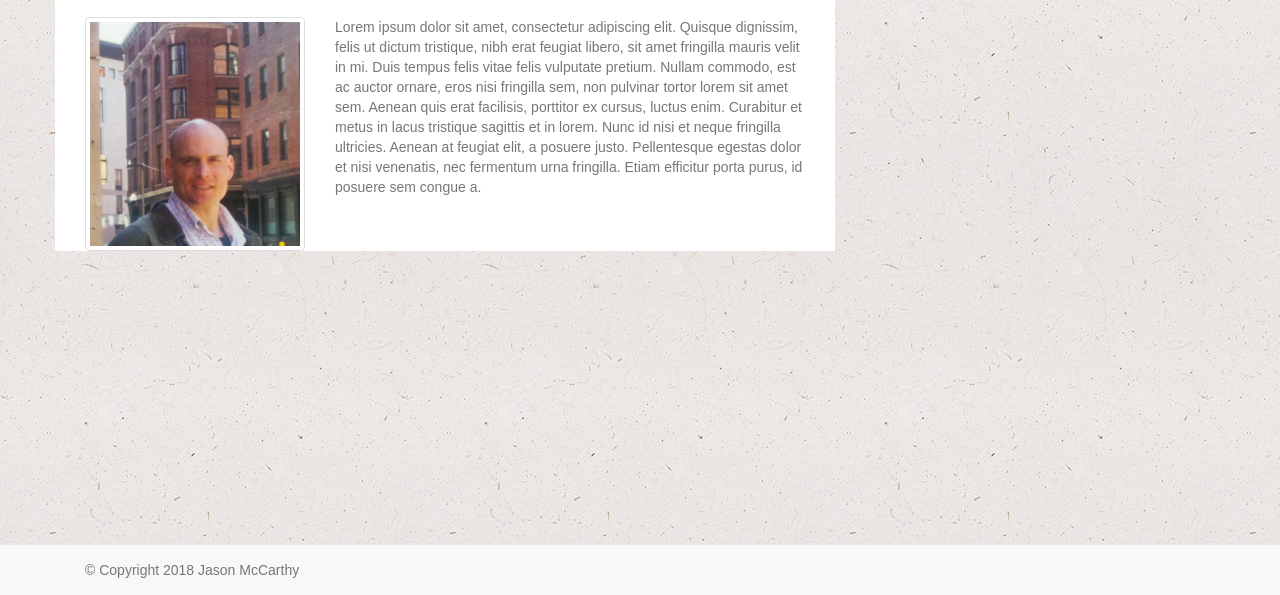
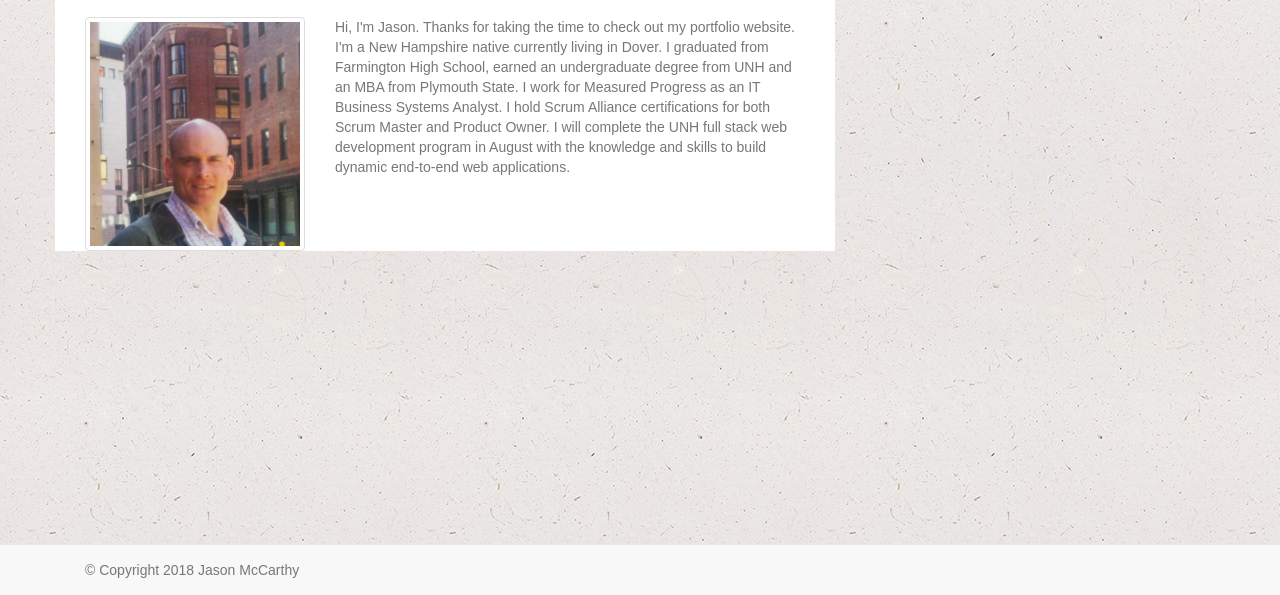
Before and after one commit to jrm51c/Bootstrap-Portfolio, a plain HTML site: page index.html in a window 1280 px wide. Shown: the part 205-800 px from the top of the page. Drawn offline with nearby package versions, Linux system fonts and the light colour scheme.

Commit message:
updated personal inof on the index page

```diff
--- a/index.html
+++ b/index.html
@@ -64,9 +64,7 @@
                 </div>
                 <div class="col-xs-12 col-sm-12 col-md-8 col-lg-8">
                     <p>
-                        Lorem ipsum dolor sit amet, consectetur adipiscing elit. Quisque dignissim, felis ut dictum tristique, nibh erat feugiat libero, sit amet fringilla mauris velit in mi. Duis tempus felis vitae felis vulputate pretium. Nullam commodo, est ac auctor ornare,
-                        eros nisi fringilla sem, non pulvinar tortor lorem sit amet sem. Aenean quis erat facilisis, porttitor ex cursus, luctus enim. Curabitur et metus in lacus tristique sagittis et in lorem. Nunc id nisi et neque fringilla ultricies. Aenean
-                        at feugiat elit, a posuere justo. Pellentesque egestas dolor et nisi venenatis, nec fermentum urna fringilla. Etiam efficitur porta purus, id posuere sem congue a.
+                        Hi, I'm Jason. Thanks for taking the time to check out my portfolio website. I'm a New Hampshire native currently living in Dover. I graduated from Farmington High School, earned an undergraduate degree from UNH and an MBA from Plymouth State. I work for Measured Progress as an IT Business Systems Analyst. I hold Scrum Alliance certifications for both Scrum Master and Product Owner. I will complete the UNH full stack web development program in August with the knowledge and skills to build dynamic end-to-end web applications.
                     </p>
                 </div>
             </div>
```
